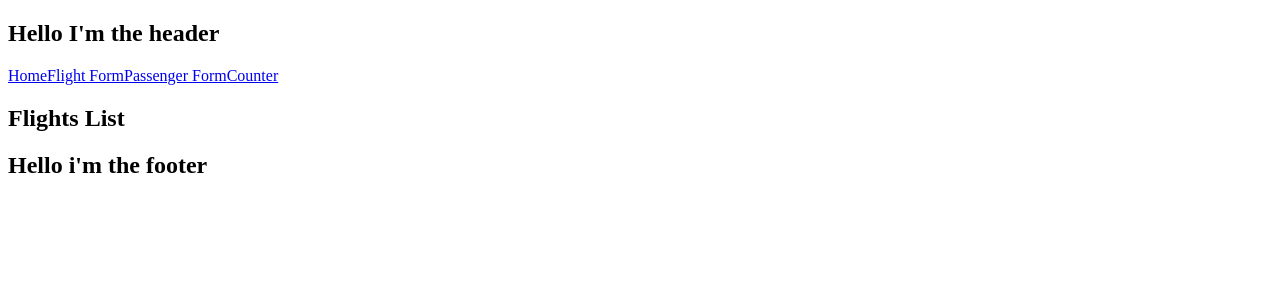
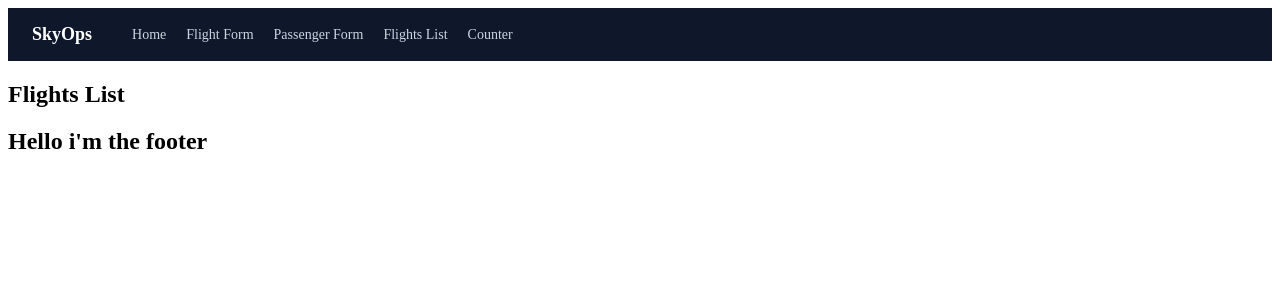
Before and after one commit to Adam-hash-a11y/skyops-forms, a React (Vite) app: page /flights in a window 1280 px wide. Shown: the top 300 px of the page. Built offline with nearby package versions, Linux system fonts and the light colour scheme.

Commit message:
feat: style Header with styled-components

```diff
--- a/src/components/header/Header.tsx
+++ b/src/components/header/Header.tsx
@@ -1,13 +1,41 @@
 import { Link } from "react-router-dom";
+import styled from "styled-components";
+
+const Nav = styled.nav`
+  display: flex;
+  align-items: center;
+  gap: 20px;
+  padding: 16px 24px;
+  background-color: #0f172a;
+`;
+
+const Title = styled.h2`
+  color: white;
+  margin: 0;
+  margin-right: 20px;
+  font-size: 18px;
+`;
+
+const StyledLink = styled(Link)`
+  color: #cbd5e1;
+  text-decoration: none;
+  font-size: 14px;
+  font-weight: 500;
+
+  &:hover {
+    color: white;
+  }
+`;
 
 export const Header = () => {
   return (
-    <>
-      <h2>Hello I'm the header</h2>
-      <Link to="/"> Home</Link>
-      <Link to="/flight">Flight Form</Link>
-      <Link to="/passenger">Passenger Form</Link>
-      <Link to="/counter">Counter </Link>
-    </>
+    <Nav>
+      <Title>SkyOps</Title>
+      <StyledLink to="/">Home</StyledLink>
+      <StyledLink to="/flight">Flight Form</StyledLink>
+      <StyledLink to="/passenger">Passenger Form</StyledLink>
+      <StyledLink to="/flights">Flights List</StyledLink>
+      <StyledLink to="/counter">Counter</StyledLink>
+    </Nav>
   );
 };
```
